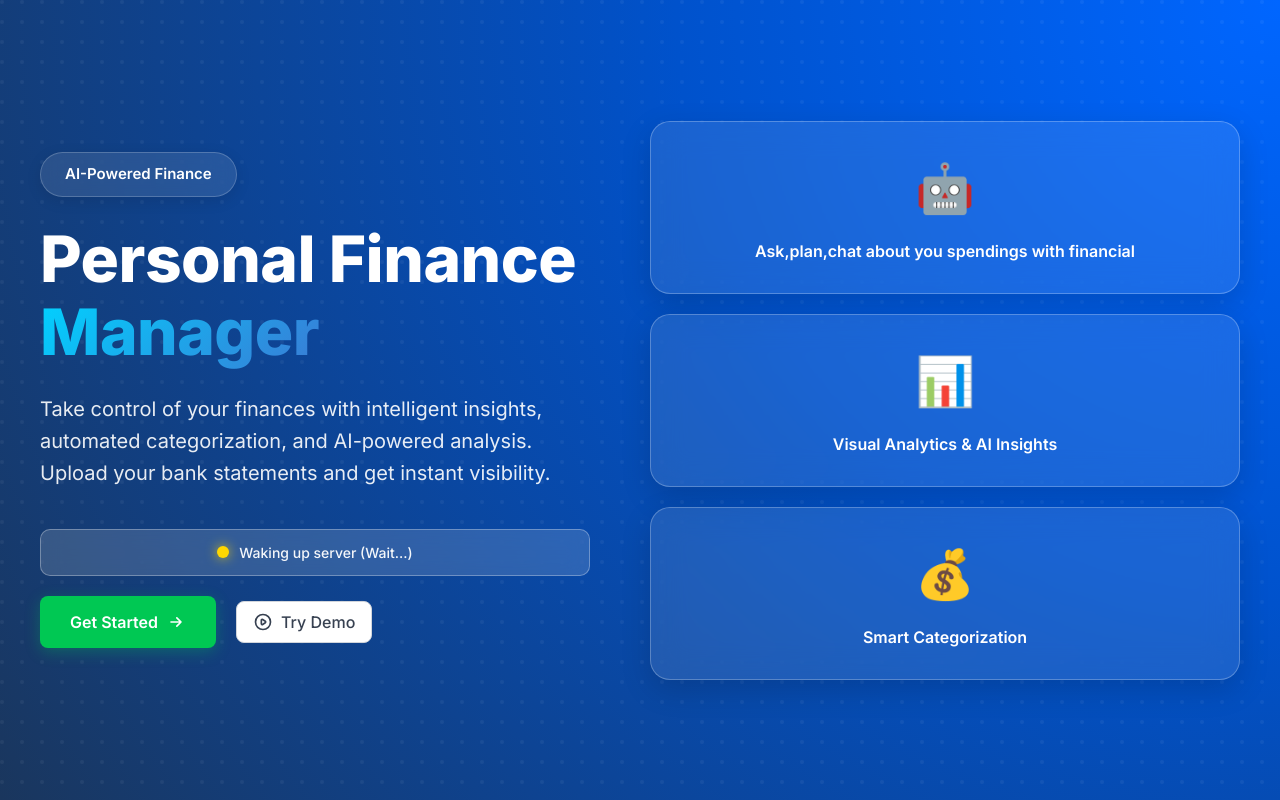
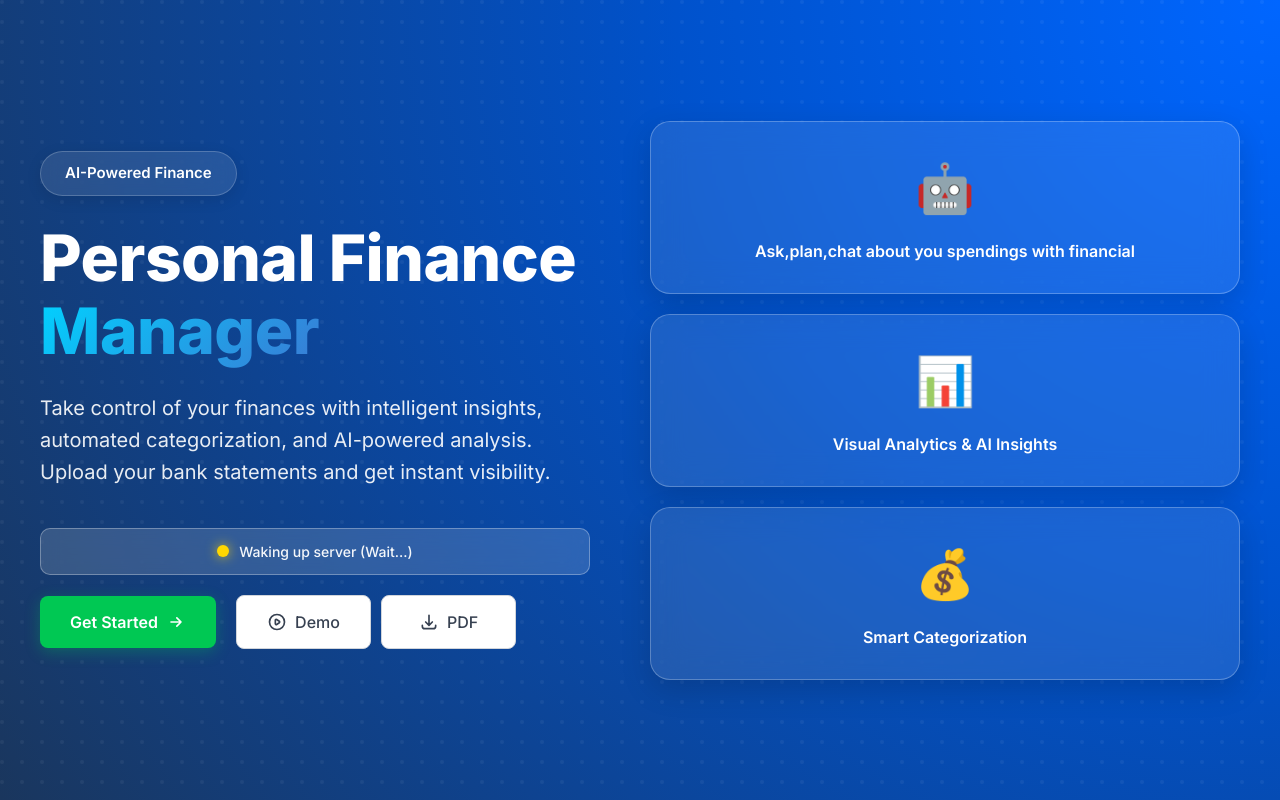
Before and after one commit to vandandalvi/personalFinanceAdvisor, a React (Vite) app in the folder frontend/vite-project/: page / in a window 1280 px wide. Shown: the top 800 px of the page. Built offline with nearby package versions, Linux system fonts and the light colour scheme.

Commit message:
feat: add download demo pdf option to Welcome Hero and Upload page

```diff
--- a/frontend/vite-project/src/components/UploadPage.jsx
+++ b/frontend/vite-project/src/components/UploadPage.jsx
@@ -257,6 +257,15 @@ function UploadPage() {
                     }}
                   />
                 </div>
+                <div style={{ marginTop: '30px', borderTop: '1px solid #e2e8f0', paddingTop: '20px', position: 'relative', zIndex: 10 }}>
+                  <p style={{ color: '#64748b', fontSize: '0.95rem', marginBottom: '10px' }}>Don't have a statement handy?</p>
+                  <a href="/mysampleacc.pdf" download="demo_kotak_statement.pdf" style={{ display: 'inline-flex', alignItems: 'center', gap: '8px', color: '#059669', textDecoration: 'none', fontWeight: '600', fontSize: '0.95rem', padding: '10px 20px', backgroundColor: '#d1fae5', borderRadius: '8px', border: '1px solid #a7f3d0' }}>
+                    <svg width="18" height="18" fill="none" stroke="currentColor" viewBox="0 0 24 24">
+                      <path strokeLinecap="round" strokeLinejoin="round" strokeWidth={2} d="M4 16v1a3 3 0 003 3h10a3 3 0 003-3v-1m-4-4l-4 4m0 0l-4-4m4 4V4" />
+                    </svg>
+                    Download Sample PDF
+                  </a>
+                </div>
               </div>
             )}
           </div>
--- a/frontend/vite-project/src/components/WelcomePage.jsx
+++ b/frontend/vite-project/src/components/WelcomePage.jsx
@@ -98,13 +98,21 @@ const WelcomePage = () => {
                 <path strokeLinecap="round" strokeLinejoin="round" strokeWidth={2} d="M13 7l5 5m0 0l-5 5m5-5H6" />
               </svg>
             </button>
-            <button className="btn-secondary" onClick={handleTryDemo}>
-              <svg className="btn-icon-left" fill="none" stroke="currentColor" viewBox="0 0 24 24">
-                <path strokeLinecap="round" strokeLinejoin="round" strokeWidth={2} d="M14.752 11.168l-3.197-2.132A1 1 0 0010 9.87v4.263a1 1 0 001.555.832l3.197-2.132a1 1 0 000-1.664z" />
-                <path strokeLinecap="round" strokeLinejoin="round" strokeWidth={2} d="M21 12a9 9 0 11-18 0 9 9 0 0118 0z" />
-              </svg>
-              Try Demo
-            </button>
+            <div style={{ display: 'flex', gap: '10px', width: '100%', maxWidth: '280px' }}>
+              <button className="btn-secondary" onClick={handleTryDemo} style={{ flex: 1, padding: '14px 15px' }}>
+                <svg className="btn-icon-left" fill="none" stroke="currentColor" viewBox="0 0 24 24">
+                  <path strokeLinecap="round" strokeLinejoin="round" strokeWidth={2} d="M14.752 11.168l-3.197-2.132A1 1 0 0010 9.87v4.263a1 1 0 001.555.832l3.197-2.132a1 1 0 000-1.664z" />
+                  <path strokeLinecap="round" strokeLinejoin="round" strokeWidth={2} d="M21 12a9 9 0 11-18 0 9 9 0 0118 0z" />
+                </svg>
+                Demo
+              </button>
+              <a href="/mysampleacc.pdf" download="demo_kotak_statement.pdf" className="btn-secondary" style={{ flex: 1, padding: '14px 15px', textDecoration: 'none', justifyContent: 'center' }} title="Download Demo PDF">
+                <svg className="btn-icon-left" fill="none" stroke="currentColor" viewBox="0 0 24 24">
+                  <path strokeLinecap="round" strokeLinejoin="round" strokeWidth={2} d="M4 16v1a3 3 0 003 3h10a3 3 0 003-3v-1m-4-4l-4 4m0 0l-4-4m4 4V4" />
+                </svg>
+                PDF
+              </a>
+            </div>
           </div>
         </div>
         <div className="hero-visual">
```
